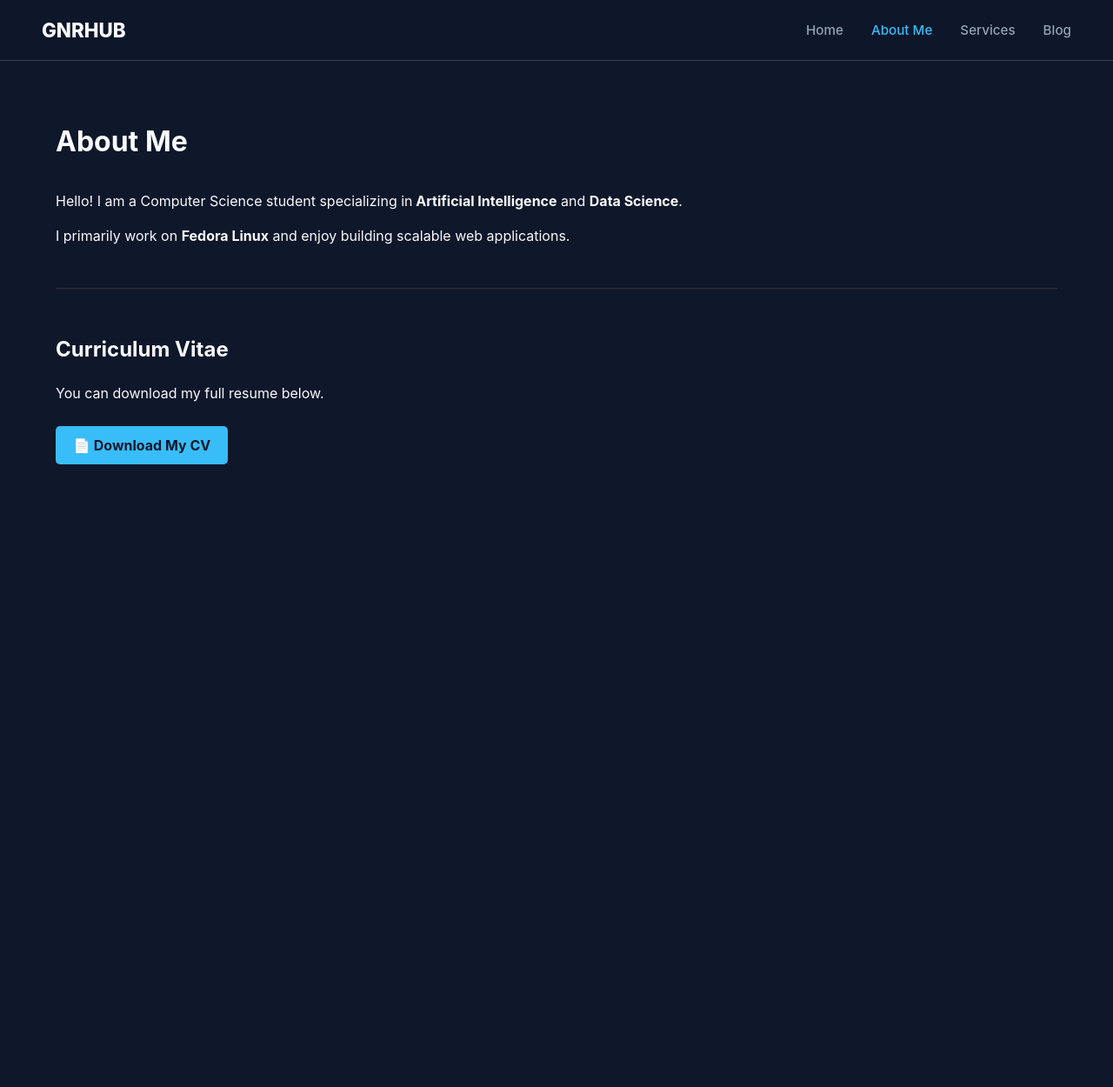
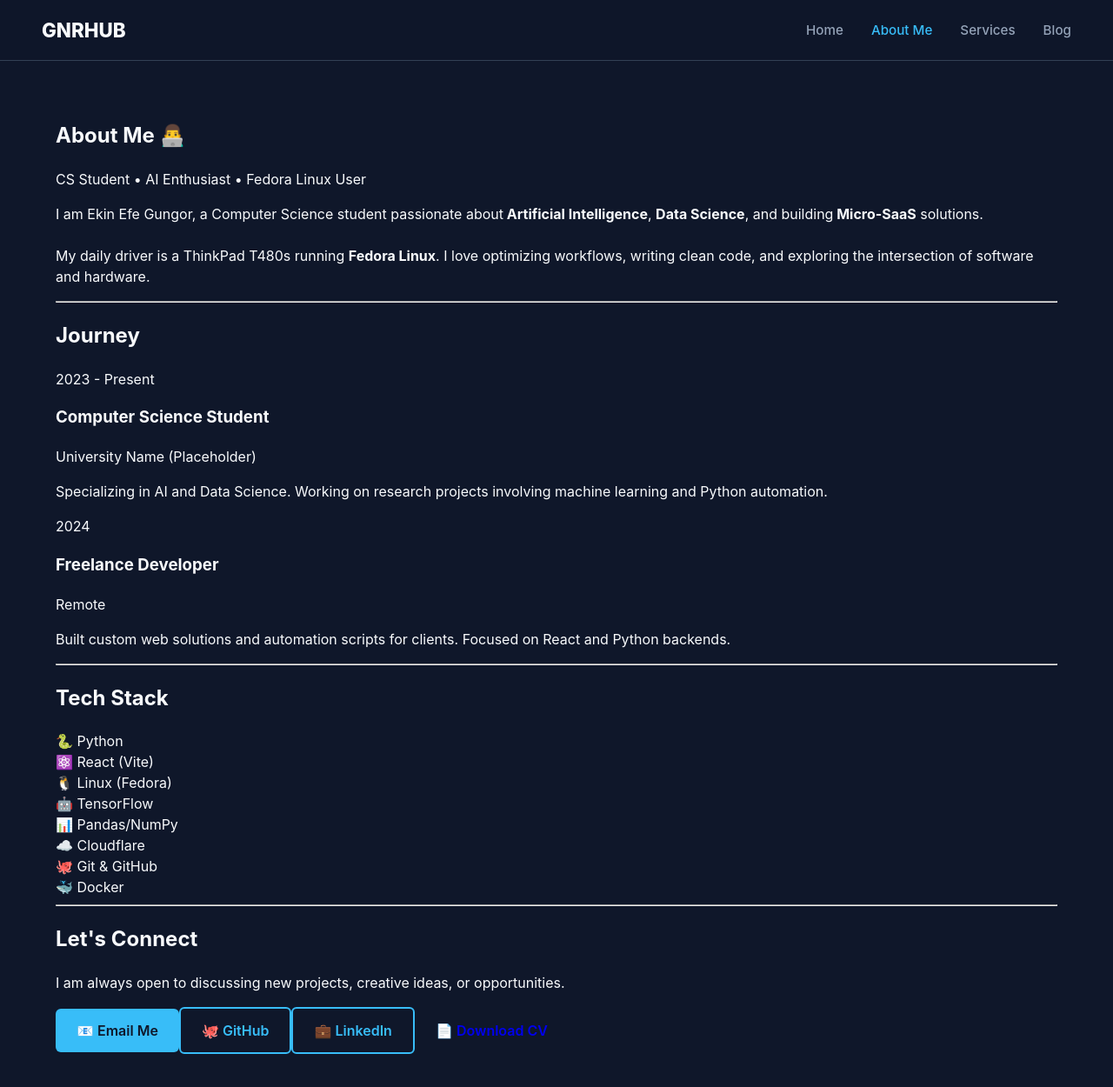
Before and after one commit to ekinefe/gnrhub, a React (Vite) app: page /about in a window 1280 px wide. Shown: the top 1250 px of the page at 87% size. Before the commit the page ends 800 px from the top, so only its background shows below. Built offline with nearby package versions, Linux system fonts and the light colour scheme.

Commit message:
Fixed navbar alignment and layout issues

```diff
--- a/src/pages/About.jsx
+++ b/src/pages/About.jsx
@@ -2,38 +2,101 @@ import React from 'react';
 
 function About() {
   return (
-    <div className="container">
-      <h1>About Me</h1>
+    <div className="container about-container">
 
-      <section style={{ marginTop: '2rem' }}>
-        <p>
-          Hello! I am a Computer Science student specializing in
-          <b> Artificial Intelligence</b> and <b>Data Science</b>.
+      {/* === HEADER SECTION === */}
+      <section className="about-header">
+        <h1>About Me 👨‍💻</h1>
+        <p className="about-subtitle">
+          CS Student • AI Enthusiast • Fedora Linux User
         </p>
-        <p>
-          I primarily work on <b>Fedora Linux</b> and enjoy building scalable web applications.
+        <p className="about-bio">
+          I am Ekin Efe Gungor, a Computer Science student passionate about
+          <b> Artificial Intelligence</b>, <b>Data Science</b>, and building
+          <b> Micro-SaaS</b> solutions.
+          <br /><br />
+          My daily driver is a ThinkPad T480s running <b>Fedora Linux</b>.
+          I love optimizing workflows, writing clean code, and exploring the
+          intersection of software and hardware.
         </p>
       </section>
 
-      <section style={{ marginTop: '3rem', borderTop: '1px solid #333', paddingTop: '2rem' }}>
-        <h2>Curriculum Vitae</h2>
-        <p>
-          You can download my full resume below.
-        </p>
-        {/* Make sure cv.pdf is in your 'public' folder */}
-        <a href="/cv.pdf" target="_blank" rel="noopener noreferrer" style={{
-          background: 'var(--accent)',
-          color: '#0f172a',
-          padding: '10px 20px',
-          textDecoration: 'none',
-          fontWeight: 'bold',
-          borderRadius: '5px',
-          display: 'inline-block',
-          marginTop: '10px'
-        }}>
-          📄 Download My CV
-        </a>
+      <hr className="divider" />
+
+      {/* === EDUCATION & EXPERIENCE (Timeline Style) === */}
+      <section className="timeline-section">
+        <h2>Journey</h2>
+
+        <div className="timeline">
+          {/* Item 1 */}
+          <div className="timeline-item">
+            <div className="timeline-date">2023 - Present</div>
+            <div className="timeline-content">
+              <h3>Computer Science Student</h3>
+              <span className="institution">University Name (Placeholder)</span>
+              <p>
+                Specializing in AI and Data Science. Working on research projects
+                involving machine learning and Python automation.
+              </p>
+            </div>
+          </div>
+
+          {/* Item 2 */}
+          <div className="timeline-item">
+            <div className="timeline-date">2024</div>
+            <div className="timeline-content">
+              <h3>Freelance Developer</h3>
+              <span className="institution">Remote</span>
+              <p>
+                Built custom web solutions and automation scripts for clients.
+                Focused on React and Python backends.
+              </p>
+            </div>
+          </div>
+        </div>
       </section>
+
+      <hr className="divider" />
+
+      {/* === TECH STACK === */}
+      <section className="skills-section">
+        <h2>Tech Stack</h2>
+        <div className="skills-grid">
+          <div className="skill-card">🐍 Python</div>
+          <div className="skill-card">⚛️ React (Vite)</div>
+          <div className="skill-card">🐧 Linux (Fedora)</div>
+          <div className="skill-card">🤖 TensorFlow</div>
+          <div className="skill-card">📊 Pandas/NumPy</div>
+          <div className="skill-card">☁️ Cloudflare</div>
+          <div className="skill-card">🐙 Git & GitHub</div>
+          <div className="skill-card">🐳 Docker</div>
+        </div>
+      </section>
+
+      <hr className="divider" />
+
+      {/* === CONNECT / CV === */}
+      <section className="connect-section">
+        <h2>Let's Connect</h2>
+        <p>I am always open to discussing new projects, creative ideas, or opportunities.</p>
+
+        <div className="button-row">
+          <a href="mailto:your.email@example.com" className="btn primary-btn">
+            📧 Email Me
+          </a>
+          <a href="https://github.com/ekinefe" target="_blank" className="btn secondary-btn">
+            🐙 GitHub
+          </a>
+          <a href="https://linkedin.com/in/yourprofile" target="_blank" className="btn secondary-btn">
+            💼 LinkedIn
+          </a>
+          {/* Ensure cv.pdf is in your /public folder */}
+          <a href="/cv.pdf" download className="btn cv-btn">
+            📄 Download CV
+          </a>
+        </div>
+      </section>
+
     </div>
   );
 }
```
